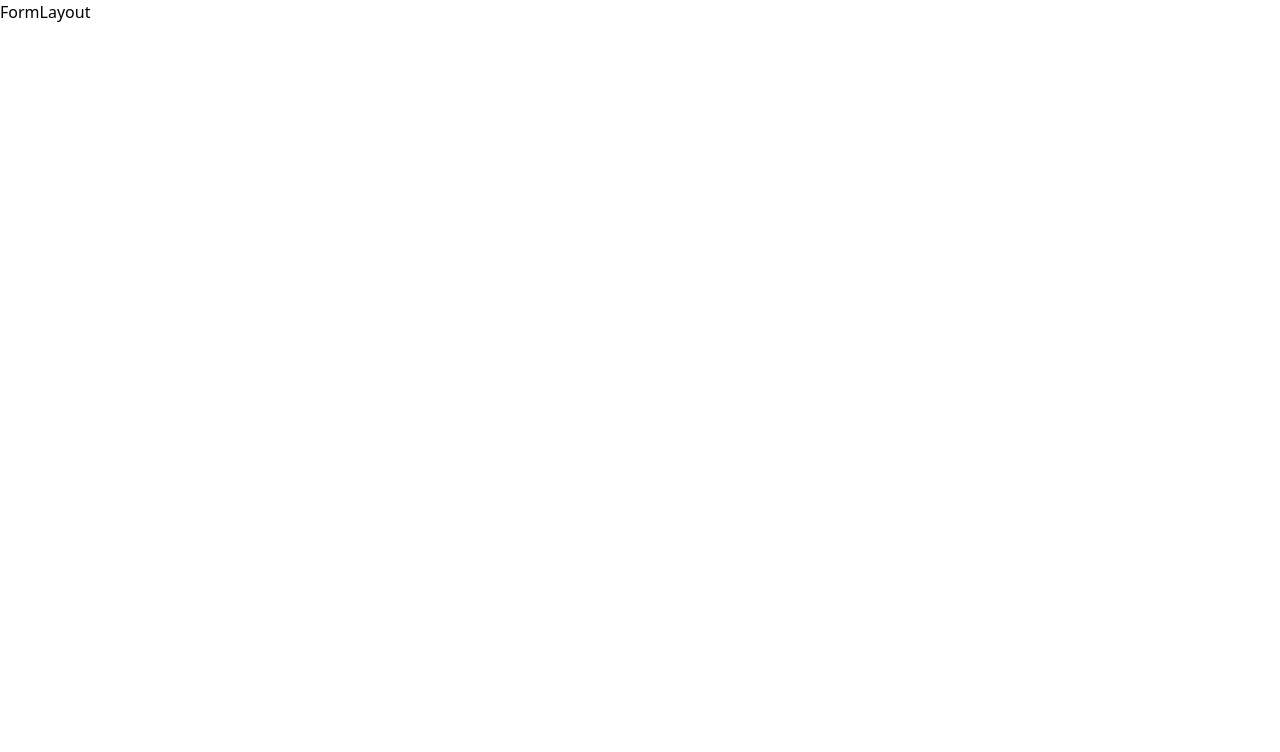
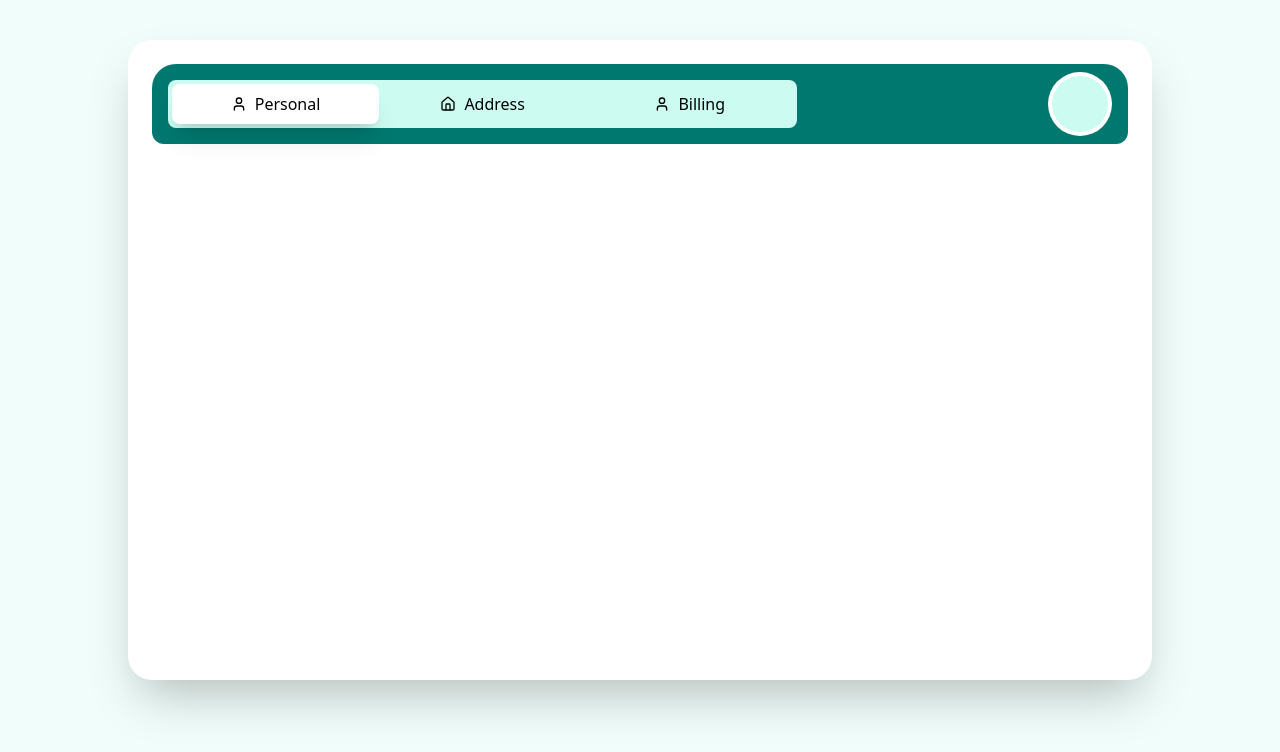
Before and after one commit to Ruturaj2003/multi-step-form-2, a React (Vite) app: page / in a window 1280 px wide. Shown: the top 752 px of the page. Built offline with nearby package versions, Linux system fonts and the light colour scheme.

Commit message:
Add routing and enhance FormLayout with navigation and layout styling

```diff
--- a/package.json
+++ b/package.json
@@ -11,8 +11,10 @@
   },
   "dependencies": {
     "@tailwindcss/vite": "^4.0.3",
+    "lucide-react": "^0.474.0",
     "react": "^19.0.0",
     "react-dom": "^19.0.0",
+    "react-router-dom": "^7.1.5",
     "tailwindcss": "^4.0.3"
   },
   "devDependencies": {
--- a/src/App.jsx
+++ b/src/App.jsx
@@ -1,10 +1,13 @@
+import { BrowserRouter, Route, Routes } from 'react-router-dom';
 import FormLayout from './pages/caneSupplierForm/FormLayout';
 
 function App() {
   return (
-    <>
-      <FormLayout></FormLayout>
-    </>
+    <BrowserRouter>
+      <Routes>
+        <Route path="/" element={<FormLayout></FormLayout>}></Route>
+      </Routes>
+    </BrowserRouter>
   );
 }
 
--- a/src/pages/caneSupplierForm/FormLayout.jsx
+++ b/src/pages/caneSupplierForm/FormLayout.jsx
@@ -1,4 +1,42 @@
+import { Home, User, X } from 'lucide-react';
+
 const FormLayout = () => {
-  return <div>FormLayout</div>;
+  return (
+    <div className="bg-teal-50 w-screen min-h-screen flex justify-center items-start">
+      <div className="bg-white rounded-3xl shadow-2xl w-[80vw] min-h-[80vh] max-h-[90vh] mt-10 p-6 overflow-y-auto">
+        <div className="h-20 w-full bg-teal-700 rounded-t-3xl rounded-b-xl flex justify-between px-4 items-center">
+          {/* Navigation Container */}
+          <div className="w-2/3 h-12 flex items-center justify-evenly bg-teal-100 rounded-lg p-1">
+            <div
+              data-value="general"
+              className="flex-1 h-full flex items-center justify-center gap-2 cursor-pointer bg-white shadow-xl rounded-lg"
+            >
+              <User size={16} />
+              <span>Personal</span>
+            </div>
+            <div
+              data-value="address"
+              className="flex-1 h-full flex items-center justify-center gap-2 cursor-pointer rounded-lg"
+            >
+              <Home size={16} />
+              <span>Address</span>
+            </div>
+            <div
+              data-value="billing"
+              className="flex-1 h-full flex items-center justify-center gap-2 cursor-pointer rounded-lg"
+            >
+              <User size={16} />
+              <span>Billing</span>
+            </div>
+          </div>
+          {/* Profile Picture */}
+          <div className="w-16 h-16 bg-white rounded-full flex items-center justify-center">
+            <div className="w-14 h-14 bg-teal-100 rounded-full"></div>
+          </div>
+        </div>
+      </div>
+    </div>
+  );
 };
+
 export default FormLayout;
```
Also changed, not shown: 1 other file (tests, documents, lock files or other folders).
